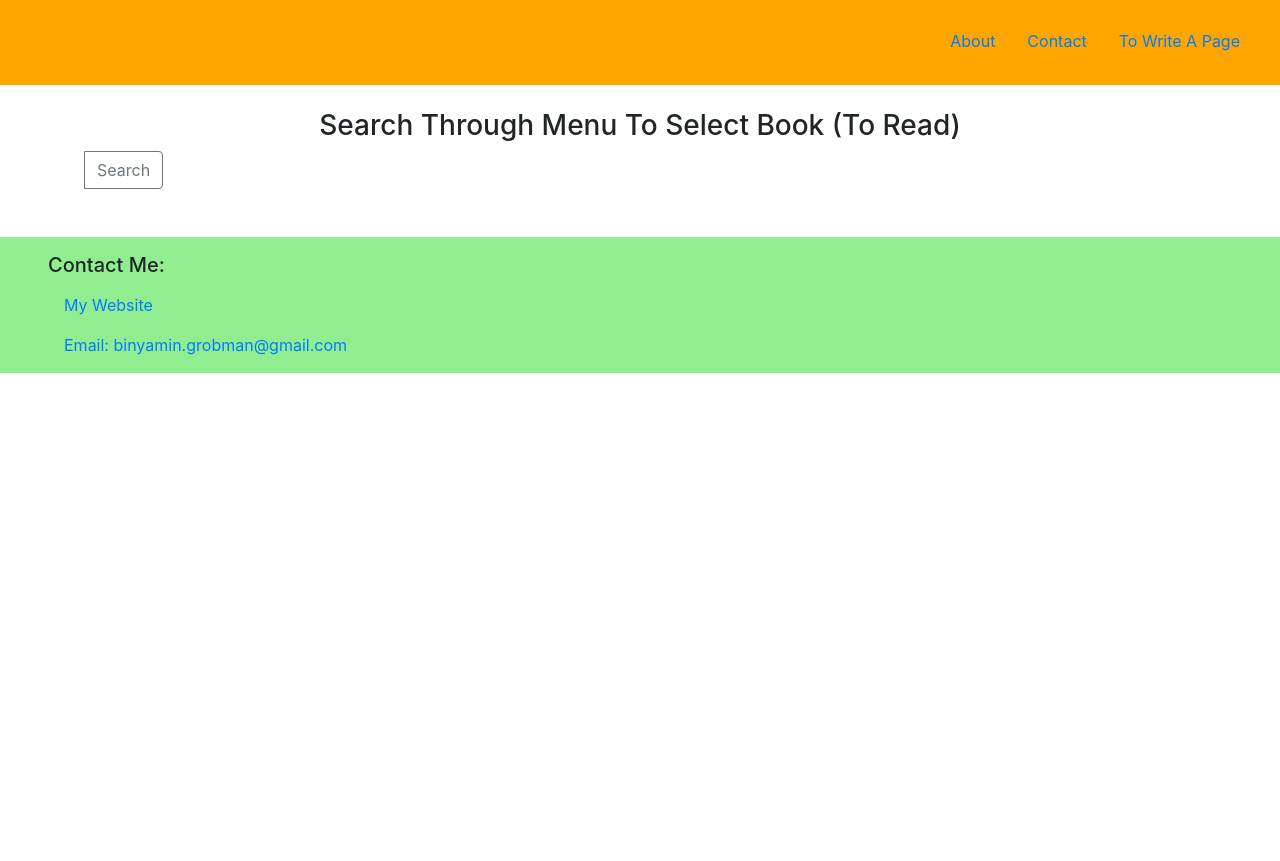
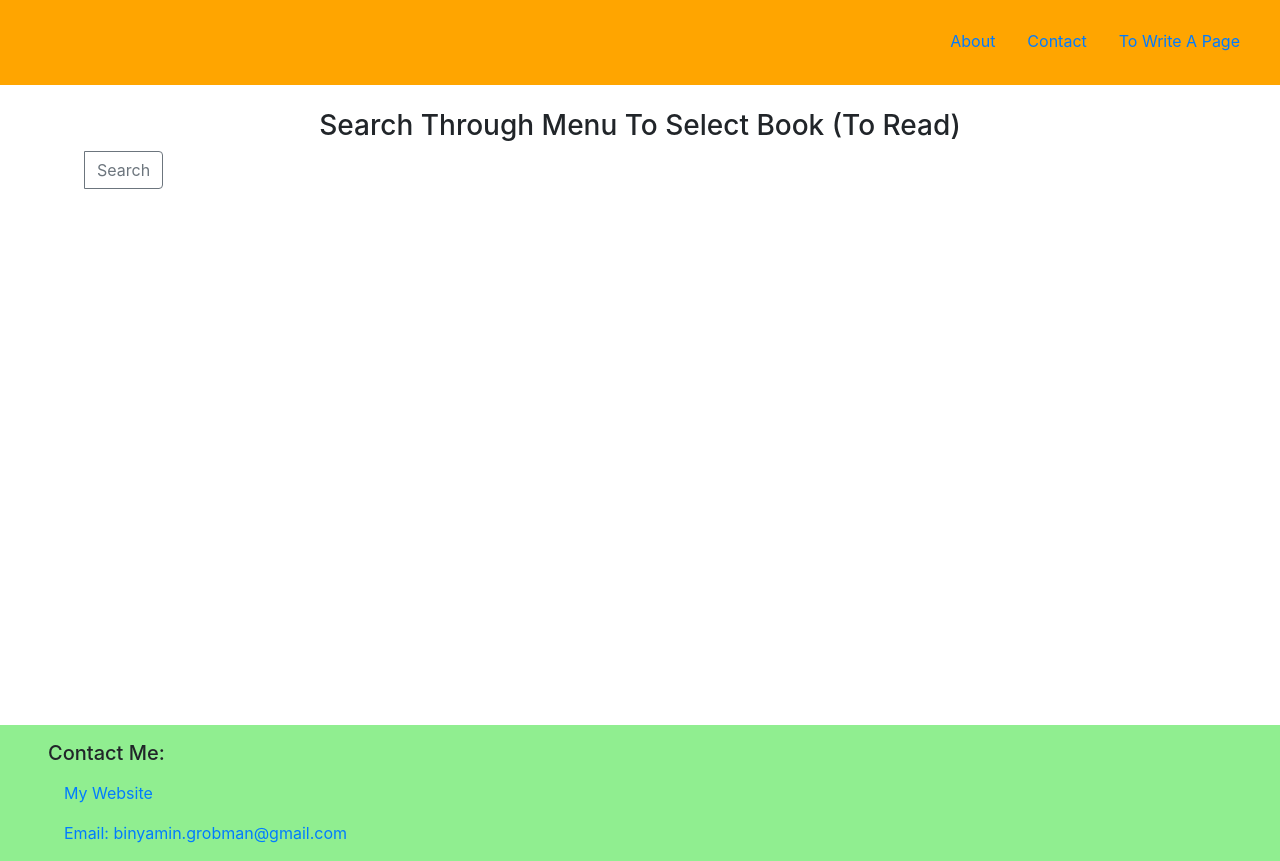
Before and after one commit to bgrobman/writing-app, a plain HTML site: page preview.html in a window 1280 px wide. Shown: the part 79-940 px from the top of the page. Before the commit the page ends 800 px from the top, so only its background shows below. Drawn offline with nearby package versions, Linux system fonts and the light colour scheme; no server answers.

Commit message:
a lot of code

```diff
--- a/app-2.js
+++ b/app-2.js
@@ -14,7 +14,7 @@ retriveData()
      html += '<option>' + item.fields.BookTitle + '</option>';
    });
    html += '</select>';
-$('#search').prepend(html);
+ $('#search').prepend(html);
 });
 
 button.addEventListener('click',() => {
--- a/main.css
+++ b/main.css
@@ -29,7 +29,20 @@ overflow:auto;
   max-width:100%;
 }
 
+
+/* code for preview page */
+html, #body{
+  height: 100%;
+  margin: 0;
+}
+
+.wrapp{
+  min-height: 100%;
+  /* margin-bottom: -50px; */
+}
+
 #footer-2{
+  /* height: 50px; */
   background-color: lightgreen;
   max-width:100%;
 }
--- a/preview.html
+++ b/preview.html
@@ -8,7 +8,8 @@
     <link rel="stylesheet" href="main.css">
   </head>
   <body>
-    <body>
+    <body id="body">
+      <div class="wrapp">
       <header class="mt-1 mb-4 p-4 ">
         <h1 class="text-center">Web Novels</h1>
         <ul class="nav justify-content-end mt-3 pt-2">
@@ -34,6 +35,7 @@
       </div>
 
   <div class="container mb-4" id="landing"></div>
+</div>
 
   <div class="container mb-0 mx-0" id="footer-2"><!-- footer  -->
     <div class="row">
```
